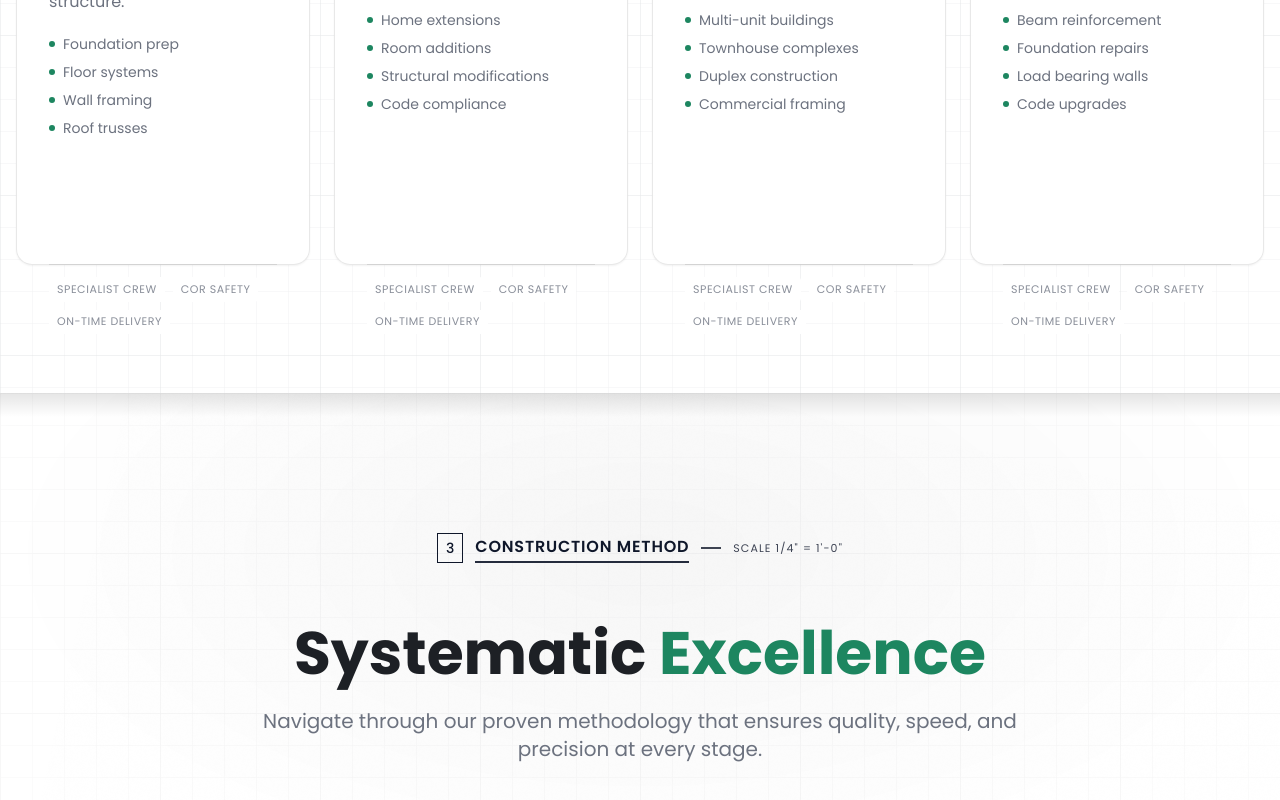
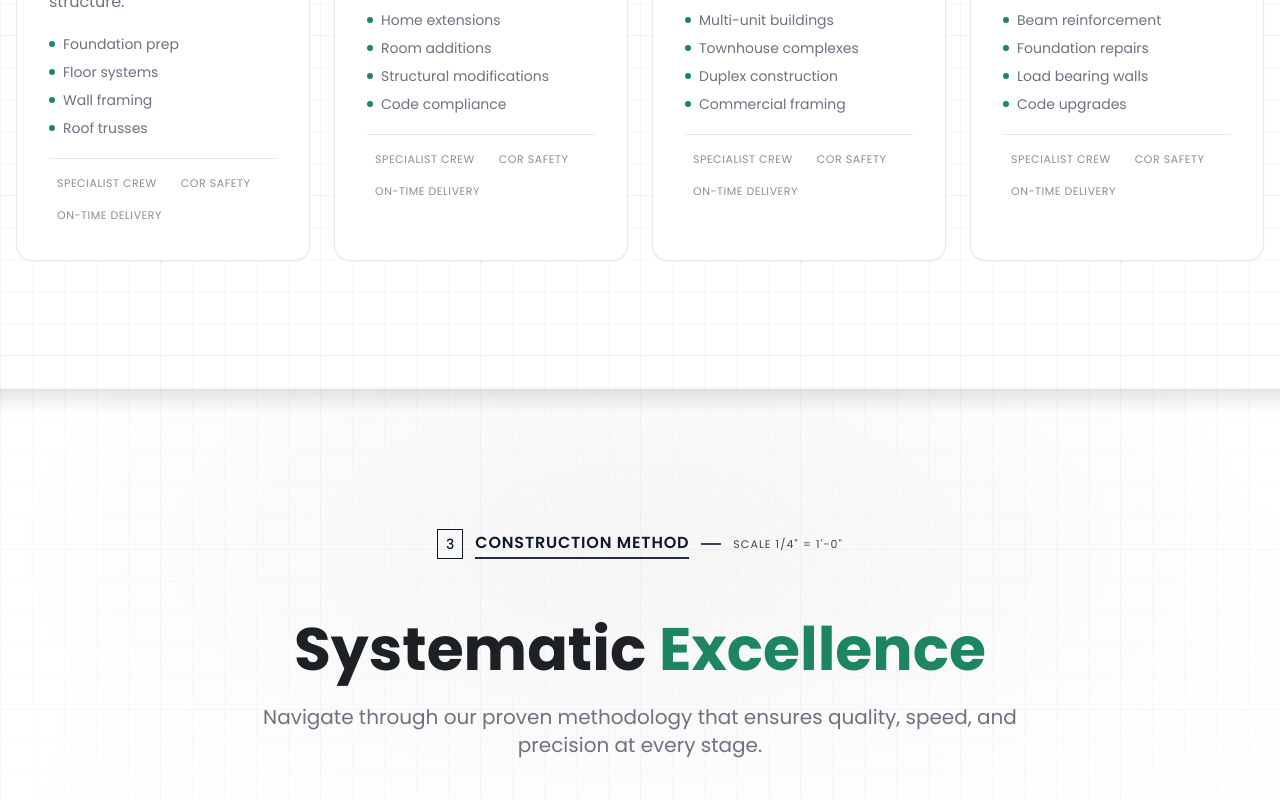
Before and after one commit to dylansirockman/whytehorse-frame-build, a React (Vite) app: page / in a window 1280 px wide. Shown: the part 2510-3310 px from the top of the page. Built offline with nearby package versions, Linux system fonts and the light colour scheme.

Commit message:
Move content into card

```diff
--- a/src/components/ServicesSection.tsx
+++ b/src/components/ServicesSection.tsx
@@ -161,7 +161,7 @@ const ServicesSection = () => {
                   </p>
 
                   {/* Features (cascade after card is visible) */}
-                  <ul className="grid grid-cols-1 gap-y-2">
+                  <ul className="grid grid-cols-1 gap-y-2 mb-5">
                     {service.features.map((feature, idx) => (
                       <li
                         key={feature}
@@ -176,11 +176,8 @@ const ServicesSection = () => {
                       </li>
                     ))}
                   </ul>
-                </div>
 
-                {/* Light divider + tags */}
-                <div className="px-6 lg:px-8 pb-6 mt-auto">
-                  {/* Divider wipe */}
+                  {/* Light divider */}
                   <div className="h-px overflow-hidden mb-3">
                     <div
                       className={`h-px bg-construction-dark/10 origin-left
@@ -191,7 +188,7 @@ const ServicesSection = () => {
                     />
                   </div>
 
-                  {/* Tags fade-up */}
+                  {/* Tags */}
                   <div
                     className={`flex flex-wrap gap-2
                       transition-[opacity,transform,filter] duration-600 ease-out motion-reduce:transition-none
```
